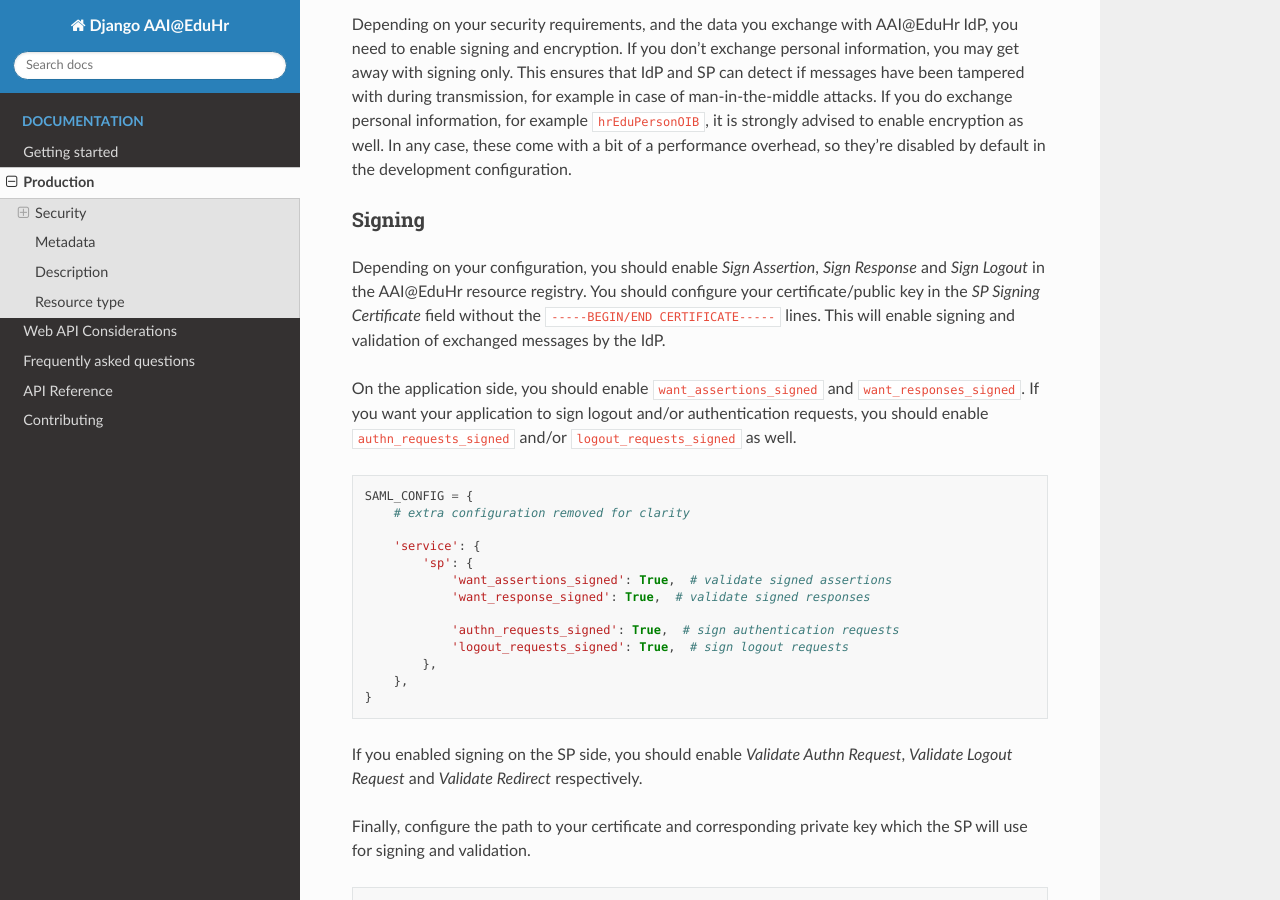
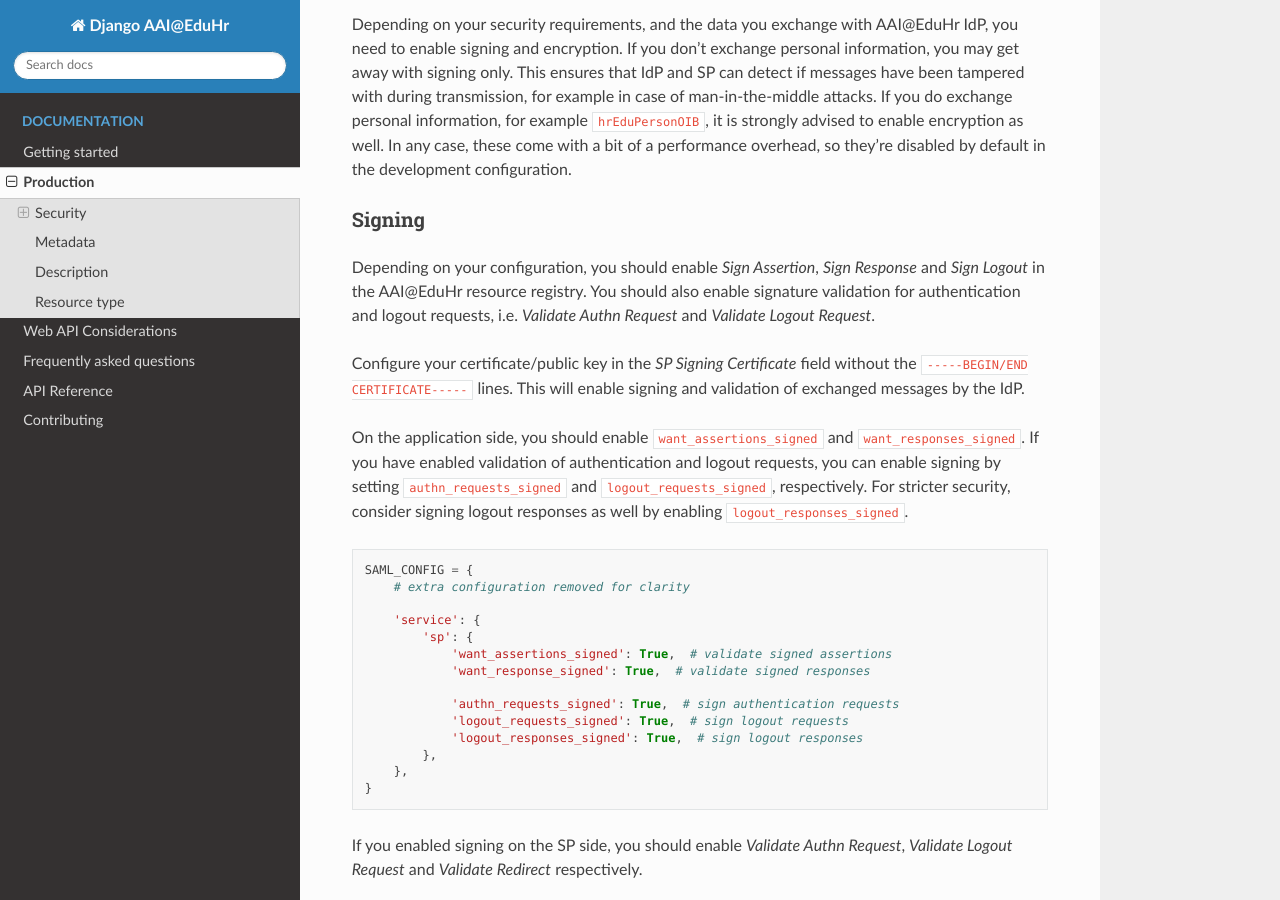
Before and after one commit to fidit-rijeka/django-aai-eduhr, a Sphinx documentation site: the page built from docs/production.md, in a window 1280 px wide and 900 px high, scrolled down 450 px. Built offline with Sphinx 7.4.7 and the Read the Docs theme 3.1.0, drawn with Linux system fonts in a browser that asks for light colours.

Commit message:
Updated signing documentation.

````diff
--- a/docs/production.md
+++ b/docs/production.md
@@ -22,13 +22,16 @@ development configuration.
 ### Signing
 
 Depending on your configuration, you should enable *Sign Assertion*, *Sign Response* and *Sign Logout* in the
-AAI@EduHr resource registry. You should configure your certificate/public key in the *SP Signing Certificate* field
-without the `-----BEGIN/END CERTIFICATE-----` lines. This will enable signing and validation of exchanged messages by
-the IdP.
+AAI@EduHr resource registry. You should also enable signature validation for authentication and logout requests, i.e.
+*Validate Authn Request* and *Validate Logout Request*.
 
-On the application side, you should enable `want_assertions_signed` and `want_responses_signed`. If you want your
-application to sign logout and/or authentication requests, you should enable `authn_requests_signed` and/or
-`logout_requests_signed` as well.
+Configure your certificate/public key in the *SP Signing Certificate* field  without the
+`-----BEGIN/END CERTIFICATE-----` lines. This will enable signing and validation of exchanged messages by the IdP.
+
+On the application side, you should enable `want_assertions_signed` and `want_responses_signed`. If you have enabled
+validation of authentication and logout requests, you can enable signing by setting `authn_requests_signed` and
+`logout_requests_signed`, respectively. For stricter security, consider signing logout responses as well
+by enabling `logout_responses_signed`.
 
 ```py
 SAML_CONFIG = {
@@ -41,6 +44,7 @@ SAML_CONFIG = {
 
             'authn_requests_signed': True,  # sign authentication requests
             'logout_requests_signed': True,  # sign logout requests
+            'logout_responses_signed': True,  # sign logout responses
         },
     },
 }
````
